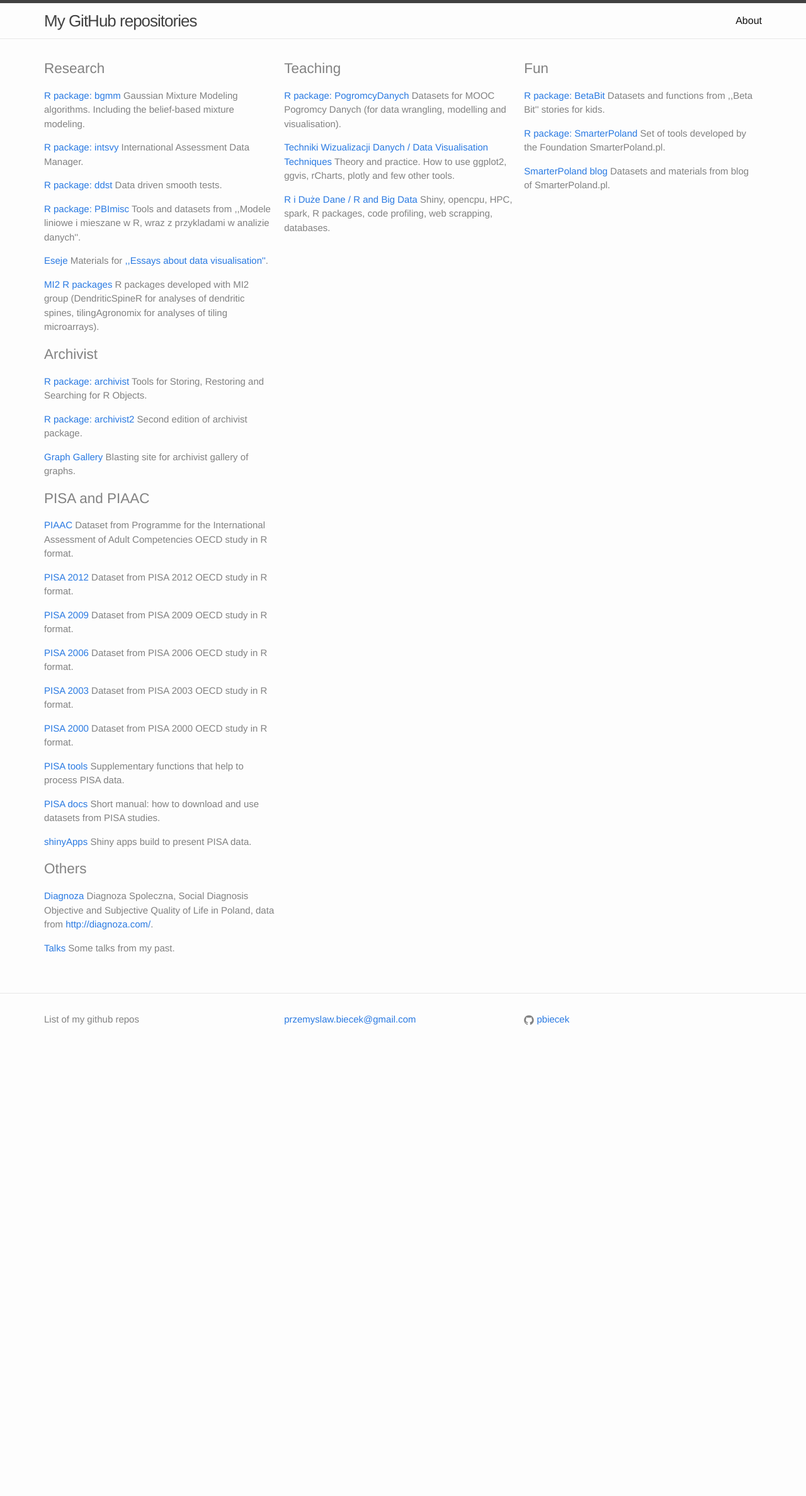
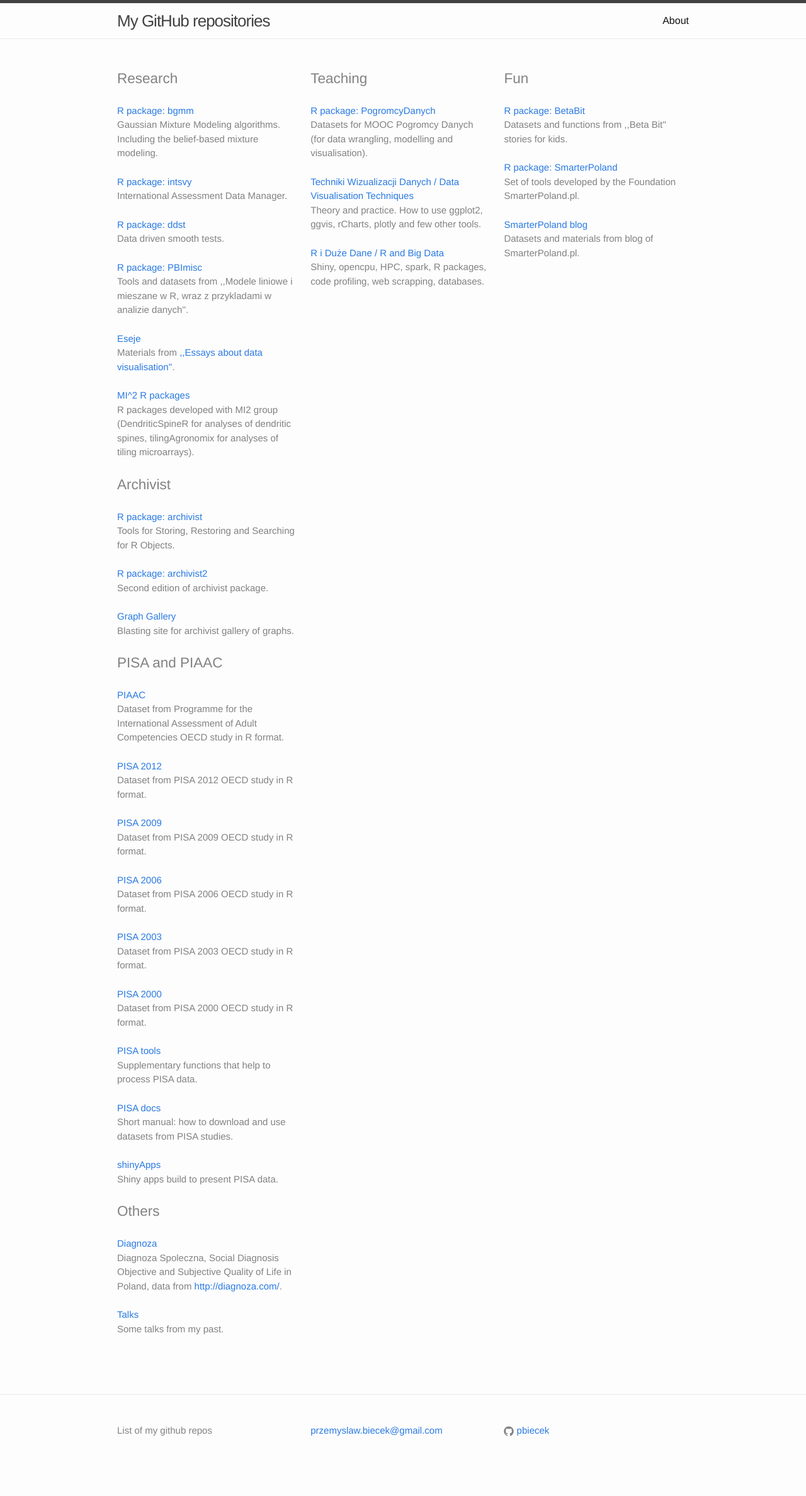
Before and after one commit to pbiecek/pbiecek-website-old, a Jekyll site: the page built from index.html, in a window 1280 px wide. Shown: the whole page at 63% size. Built offline with Jekyll 4.4.1, drawn with Linux system fonts in a browser that asks for light colours; before the commit the page ends 1691 px from its top, so only the background shows below that.

Commit message:
updated br's

```diff
--- a/_layouts/default.html
+++ b/_layouts/default.html
@@ -13,75 +13,75 @@
     <div class="footer-col-wrapper">
       <div class="main-col main-col-1">
       	<h2>Research</h2>
-      	<p><a href="https://github.com/pbiecek/bgmm">R package: bgmm</a>
+      	<p><a href="https://github.com/pbiecek/bgmm">R package: bgmm</a><br/>
       	Gaussian Mixture Modeling algorithms. Including the belief-based mixture modeling.</p>
-      	<p><a href="https://github.com/pbiecek/intsvy">R package: intsvy</a>
+      	<p><a href="https://github.com/pbiecek/intsvy">R package: intsvy</a><br/>
       	International Assessment Data Manager.</p>
-      	<p><a href="https://github.com/pbiecek/ddst">R package: ddst</a>
+      	<p><a href="https://github.com/pbiecek/ddst">R package: ddst</a><br/>
       	Data driven smooth tests.</p>
-      	<p><a href="https://github.com/pbiecek/PBImisc">R package: PBImisc</a>
+      	<p><a href="https://github.com/pbiecek/PBImisc">R package: PBImisc</a><br/>
       	Tools and datasets from ,,Modele liniowe i mieszane w R, wraz z przykladami w analizie danych''.</p>
-      	<p><a href="https://github.com/pbiecek/Eseje">Eseje</a>
-      	Materials for <a href="biecek.pl/Eseje">,,Essays about data visualisation''</a>.</p>
-      	<p><a href="https://github.com/pbiecek/MI2tools">MI2 R packages</a>
+      	<p><a href="https://github.com/pbiecek/Eseje">Eseje</a><br/>
+      	Materials from <a href="biecek.pl/Eseje">,,Essays about data visualisation''</a>.</p>
+      	<p><a href="https://github.com/pbiecek/MI2tools">MI^2 R packages</a><br/>
       	R packages developed with MI2 group (DendriticSpineR for analyses of dendritic spines, tilingAgronomix for analyses of tiling microarrays).</p>
       	<h2>Archivist</h2>
-      	<p><a href="https://github.com/pbiecek/archivist">R package: archivist</a>
+      	<p><a href="https://github.com/pbiecek/archivist">R package: archivist</a><br/>
       	Tools for Storing, Restoring and Searching for R Objects.</p>
-      	<p><a href="https://github.com/pbiecek/archivist2">R package: archivist2</a>
+      	<p><a href="https://github.com/pbiecek/archivist2">R package: archivist2</a><br/>
       	Second edition of archivist package.</p>
-     	<p><a href="https://github.com/pbiecek/graphGallery">Graph Gallery</a>
+     	<p><a href="https://github.com/pbiecek/graphGallery">Graph Gallery</a><br/>
       	Blasting site for archivist gallery of graphs.</p>
       	<h2>PISA and PIAAC</h2>
-      	<p><a href="https://github.com/pbiecek/PIAAC">PIAAC</a>
+      	<p><a href="https://github.com/pbiecek/PIAAC">PIAAC</a><br/>
       	Dataset from Programme for the International Assessment of Adult Competencies OECD study in R format.</p>
-      	<p><a href="https://github.com/pbiecek/PISA2012lite">PISA 2012</a>
+      	<p><a href="https://github.com/pbiecek/PISA2012lite">PISA 2012</a><br/>
       	Dataset from PISA 2012 OECD study in R format.</p>
-      	<p><a href="https://github.com/pbiecek/PISA2009lite">PISA 2009</a>
+      	<p><a href="https://github.com/pbiecek/PISA2009lite">PISA 2009</a><br/>
       	Dataset from PISA 2009 OECD study in R format.</p>
-      	<p><a href="https://github.com/pbiecek/PISA2006lite">PISA 2006</a>
+      	<p><a href="https://github.com/pbiecek/PISA2006lite">PISA 2006</a><br/>
       	Dataset from PISA 2006 OECD study in R format.</p>
-      	<p><a href="https://github.com/pbiecek/PISA2003lite">PISA 2003</a>
+      	<p><a href="https://github.com/pbiecek/PISA2003lite">PISA 2003</a><br/>
       	Dataset from PISA 2003 OECD study in R format.</p>
-      	<p><a href="https://github.com/pbiecek/PISA2000lite">PISA 2000</a>
+      	<p><a href="https://github.com/pbiecek/PISA2000lite">PISA 2000</a><br/>
       	Dataset from PISA 2000 OECD study in R format.</p>
-      	<p><a href="https://github.com/pbiecek/PISAtools">PISA tools</a>
+      	<p><a href="https://github.com/pbiecek/PISAtools">PISA tools</a><br/>
       	Supplementary functions that help to process PISA data.</p>
-      	<p><a href="https://github.com/pbiecek/PISAdocs">PISA docs</a>
+      	<p><a href="https://github.com/pbiecek/PISAdocs">PISA docs</a><br/>
       	Short manual: how to download and use datasets from PISA studies.</p>
-      	<p><a href="https://github.com/pbiecek/shinyApps">shinyApps</a>
+      	<p><a href="https://github.com/pbiecek/shinyApps">shinyApps</a><br/>
       	Shiny apps build to present PISA data.</p>
       	<h2>Others</h2>
-      	<p><a href="https://github.com/pbiecek/Diagnoza">Diagnoza</a>
+      	<p><a href="https://github.com/pbiecek/Diagnoza">Diagnoza</a><br/>
       	Diagnoza Spoleczna, Social Diagnosis Objective and Subjective Quality of Life in Poland, data from <a href="http://diagnoza.com/">http://diagnoza.com/</a>.</p>
-      	<p><a href="https://github.com/pbiecek/Talks">Talks</a>
+      	<p><a href="https://github.com/pbiecek/Talks">Talks</a><br/>
       	Some talks from my past.</p>
 
       </div>
       <div class="main-col main-col-2">
       	<h2>Teaching</h2>
       	<p>
-      	<a href="https://github.com/pbiecek/PogromcyDanych">R package: PogromcyDanych</a>
+      	<a href="https://github.com/pbiecek/PogromcyDanych">R package: PogromcyDanych</a><br/>
       	Datasets for MOOC Pogromcy Danych (for data wrangling, modelling and visualisation).
       	</p>
       	<p>
-      	<a href="https://github.com/pbiecek/TechnikiWizualizacjiDanych">Techniki Wizualizacji Danych / Data Visualisation Techniques</a>
+      	<a href="https://github.com/pbiecek/TechnikiWizualizacjiDanych">Techniki Wizualizacji Danych / Data Visualisation Techniques</a><br/>
       	Theory and practice. How to use ggplot2, ggvis, rCharts, plotly and few other tools.
       	</p>
       	<p>
-      	<a href="https://github.com/pbiecek/RandBigData">R i Duże Dane / R and Big Data</a>
+      	<a href="https://github.com/pbiecek/RandBigData">R i Duże Dane / R and Big Data</a><br/>
       	Shiny, opencpu, HPC, spark, R packages, code profiling, web scrapping, databases.
       	</p>
       </div>
       <div class="main-col main-col-3">
       	<h2>Fun</h2>
-      	<p><a href="https://github.com/pbiecek/BetaBit">R package: BetaBit</a>
+      	<p><a href="https://github.com/pbiecek/BetaBit">R package: BetaBit</a><br/>
       	Datasets and functions from ,,Beta Bit'' stories for kids.</p>
       	<p>
-      	<p><a href="https://github.com/pbiecek/SmarterPoland">R package: SmarterPoland</a>
+      	<p><a href="https://github.com/pbiecek/SmarterPoland">R package: SmarterPoland</a><br/>
       	Set of tools developed by the Foundation SmarterPoland.pl.</p>
       	<p>
-      	<a href="https://github.com/pbiecek/SmarterPoland_blog">SmarterPoland blog</a>
+      	<a href="https://github.com/pbiecek/SmarterPoland_blog">SmarterPoland blog</a><br/>
       	Datasets and materials from blog of SmarterPoland.pl.
       	</p>
       </div>
--- a/css/main.scss
+++ b/css/main.scss
@@ -11,7 +11,7 @@
 $small-font-size:  $base-font-size * 0.875;
 $base-line-height: 1.5;
 
-$spacing-unit:     30px;
+$spacing-unit:     46px;
 
 $text-color:       #111;
 $background-color: #fdfdfd;
@@ -22,10 +22,10 @@
 $grey-color-dark:  darken($grey-color, 25%);
 
 // Width of the content area
-$content-width:    1200px;
+$content-width:    1000px;
 
 $on-palm:          800px;
-$on-laptop:        1200px;
+$on-laptop:        1000px;
 
 
 
```
